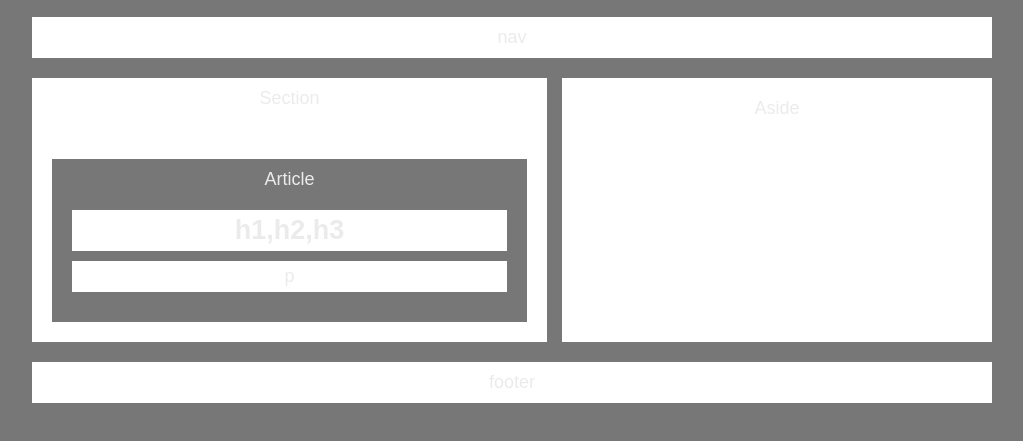
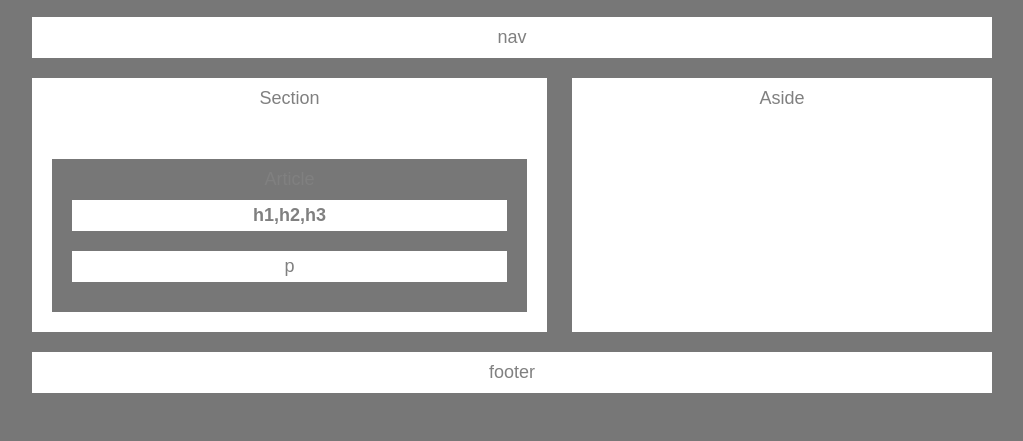
Before and after one commit to abhijit2908/HW-Wireframe, a plain HTML site: page index.html in a window 1280 px wide. Shown: the part 113-554 px from the top of the page, without its empty margins (128-1151 px from the left). Drawn offline with Linux system fonts and the light colour scheme.

Commit message:
chanes to wirefreame

```diff
--- a/index.html
+++ b/index.html
@@ -18,8 +18,8 @@
 		Section
 		<article>
 			Article
-			<h2><b>h1,h2,h3</b></h2>
-				<p>p</p>
+			<p class="para"><b>h1,h2,h3</b></p>
+				<p class="para">p</p>
 		</article>
 	</section>
 	<aside>Aside</aside>
--- a/style.css
+++ b/style.css
@@ -8,7 +8,7 @@ background-color:#FFFFFF;
 
 body{
 background: #777;
-color:#ebebeb;
+color:grey;
 font-family:'Arial', 'Helvetica Neue', Helvetica, sans-serif;
 font-size: 18px;
 width:960px;
@@ -32,13 +32,13 @@ section{
 }
 
 aside{
-width:390px;
+width:400px;
 float:left;
-margin-left: 15px;
+margin-left: 25px;
 text-align: center;
 background-color:#FFFFFF;
-padding: 20px;
-height:224px;
+padding: 10px;
+height:234px;
 }
 
 article{
@@ -56,20 +56,11 @@ z-index: 1;
 	display: block;
 }
 
-h2{
-
-	margin: 10px;
-	margin-top: 20px;
-	text-align: center;
-	padding: 5px;
-	z-index: 2;
-	background-color:#FFFFFF
-}
-p{
+.para{
 	margin: 10px;
 	margin-bottom: 20px;
 	text-align: center;
 	padding: 5px;
 	z-index: 2;
-	background-color:#FFFFFF
+	background-color:#FFFFFF;
 }
```
